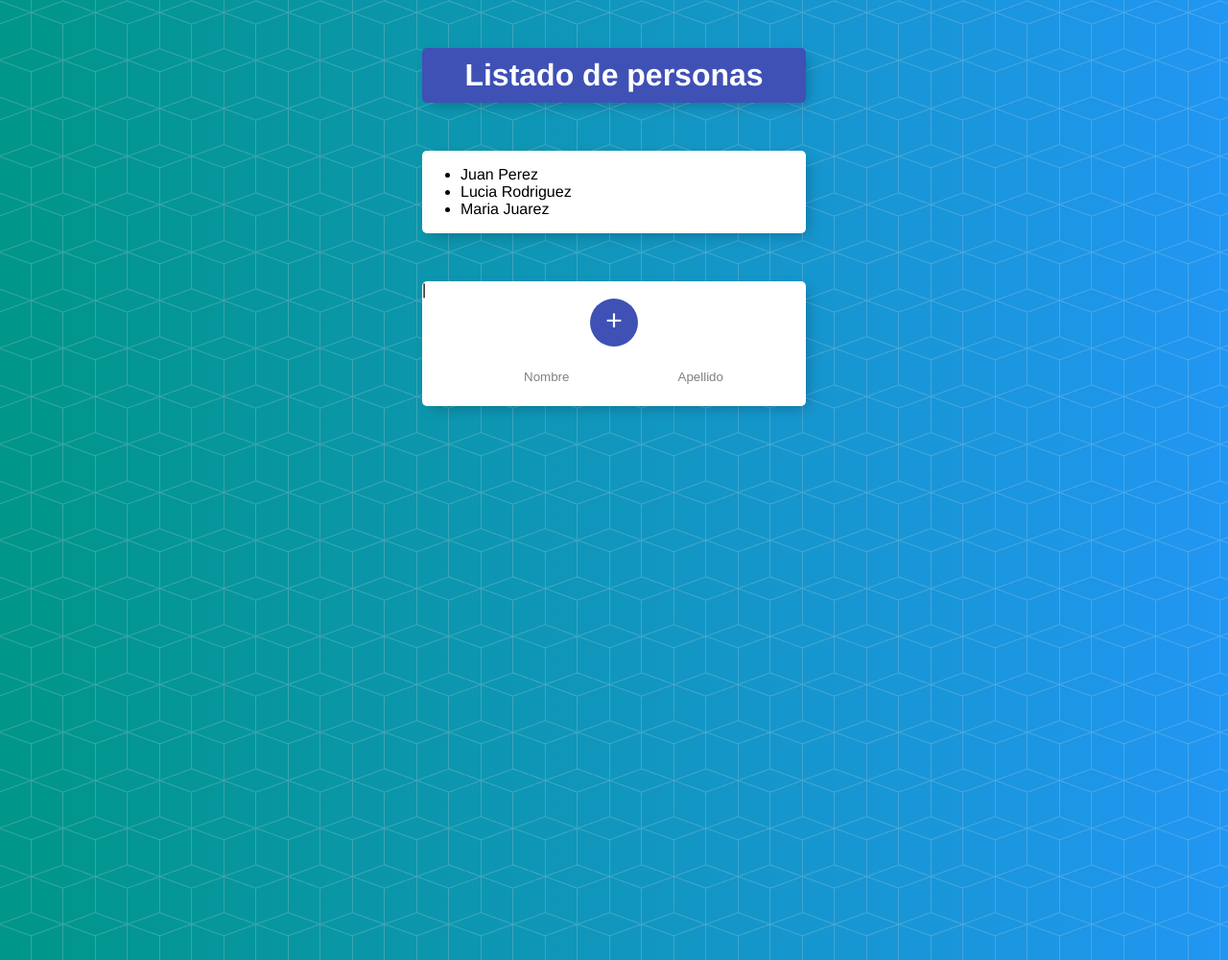
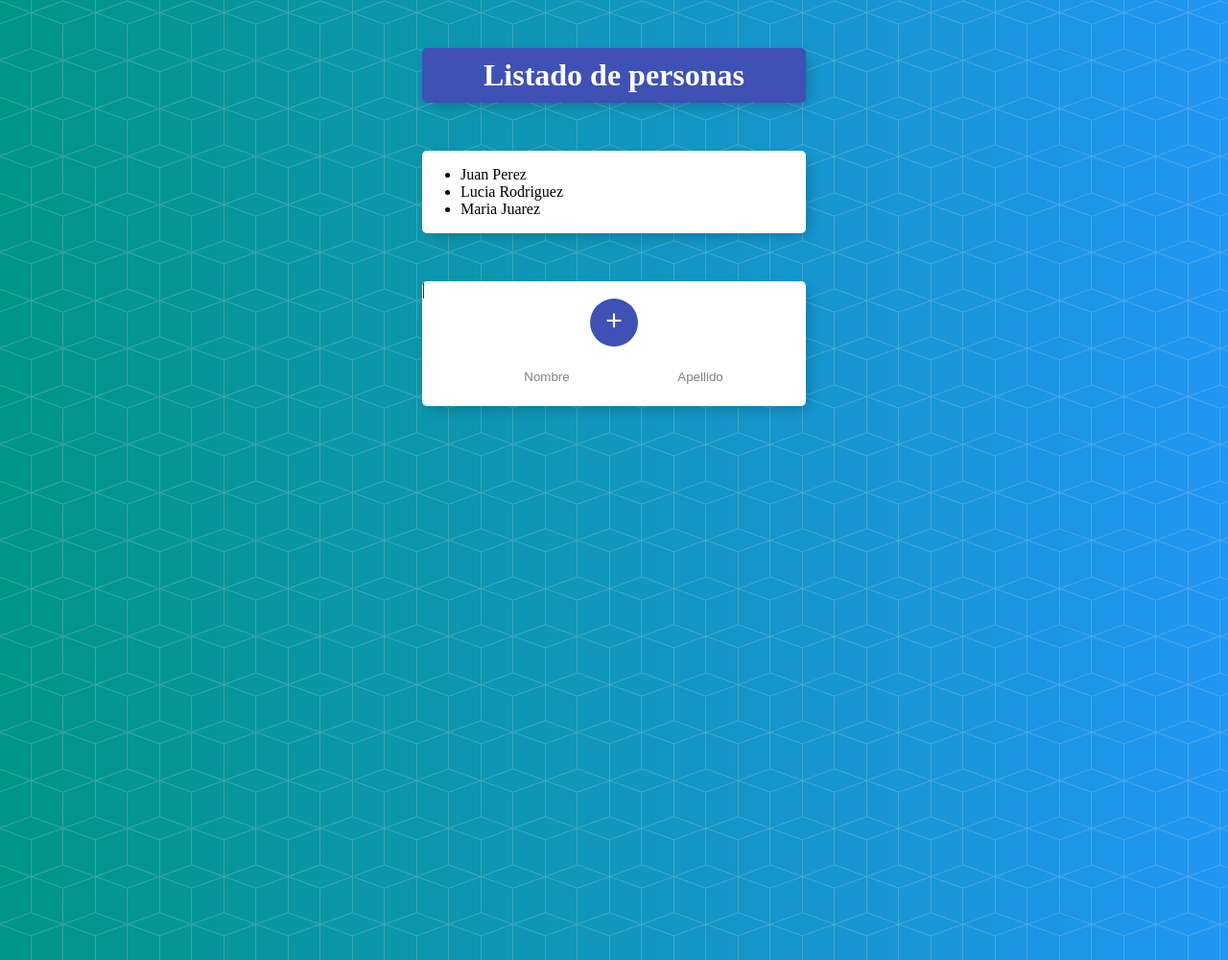
Before and after one commit to luciardrgz/list-of-persons, a plain HTML site: page index.html in a window 1280 px wide. Shown: the whole page at 96% size. Drawn offline with Linux system fonts and the light colour scheme.

Commit message:
Se cambió la fuente principal

```diff
--- a/css/estilos.css
+++ b/css/estilos.css
@@ -1,7 +1,7 @@
 html {
     background-color: #2196f3;
     min-height: 1000px;
-    font-family: "helvetica neue";
+    font-family: "glacial indifference";
     background: url(fondo.png), #2196f3;
     background: url(fondo.png),
       -webkit-gradient(linear, right top, left top, from(#2196f3), to(#009688));
```
